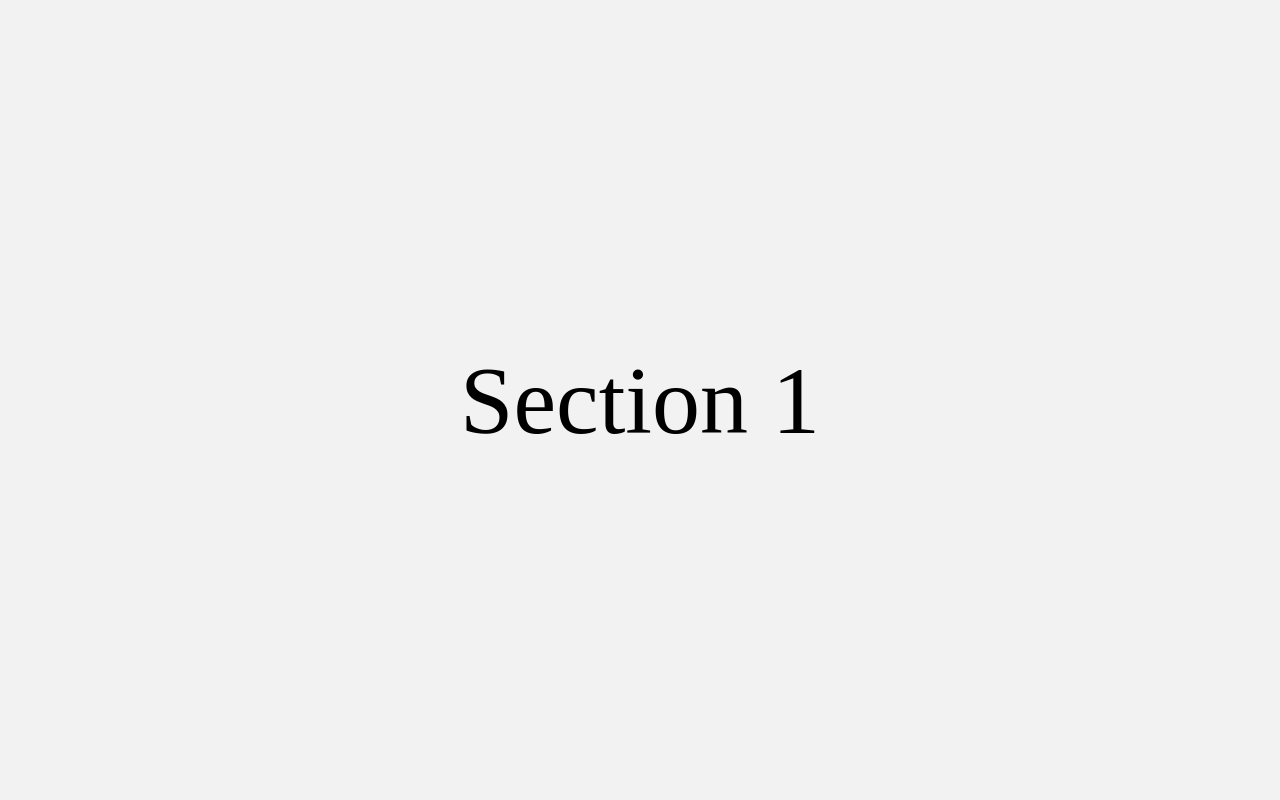
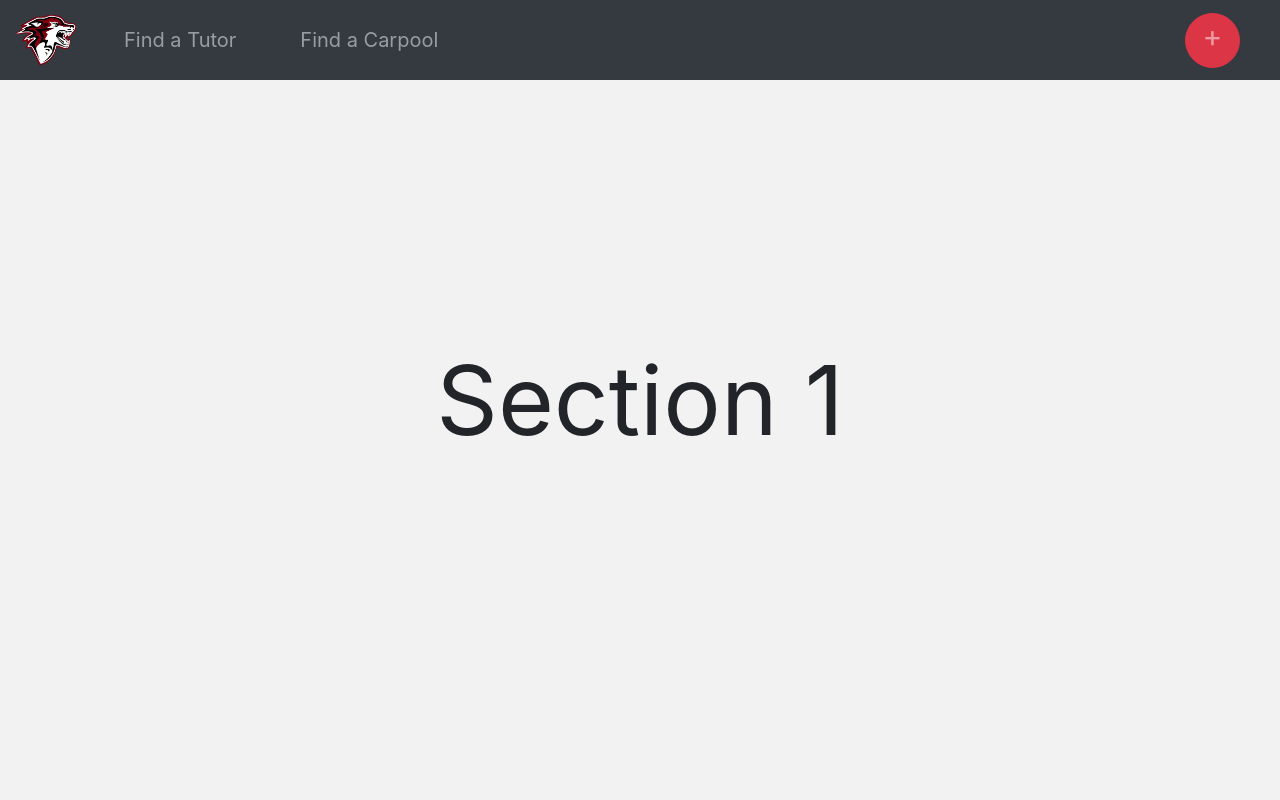
Before and after one commit to TangyTiger/ClassConnect, a Flask app: page /fullScreenHome in a window 1280 px wide. Run offline with Flask 2, Linux system fonts and the light colour scheme; some libraries are stand-ins or nearby versions.

Commit message:
ga4wwwwwwwwwwwwr

```diff
--- a/app/templates/fullScreenHome.html
+++ b/app/templates/fullScreenHome.html
@@ -6,7 +6,9 @@
     <script src="http://ajax.googleapis.com/ajax/libs/jquery/1.11.1/jquery.min.js"></script>
     <script src="static/fullPage.js-master/vendors/easings.min.js"></script>
     <script type="text/javascript" src="static/fullPage.js-master/src/fullPage.js"></script>
-
+    <link rel="stylesheet" href="https://maxcdn.bootstrapcdn.com/bootstrap/4.5.2/css/bootstrap.min.css">
+    <script src="https://cdnjs.cloudflare.com/ajax/libs/popper.js/1.16.0/umd/popper.min.js"></script>
+    <script src="https://maxcdn.bootstrapcdn.com/bootstrap/4.5.2/js/bootstrap.min.js"></script>
   <script type="text/javascript">
           $(document).ready(function() {
               $('#fullpage').fullpage({
@@ -24,6 +26,27 @@
 </head>
 
 <body>
+<nav class="navbar navbar-expand-sm bg-dark navbar-dark w-100" style="height:80px;position:absolute;z-index:5">
+      <!-- Brand/logo -->
+      <a class="navbar-brand" href="/home">
+        <img src="/static/logo.png" alt="logo" width="60px">
+      </a>
+
+      <!-- Links -->
+      <ul class="navbar-nav">
+        <li class="nav-item">
+          <a class="nav-link mx-4" href="/viewTutorsSubjects" style="font-size: 20px;">Find a Tutor</a>
+        </li>
+        <li class="nav-item mx-4">
+          <a class="nav-link" href="/viewCarpoolSubjects" style="font-size: 20px;">Find a Carpool</a>
+        </li>
+      </ul>
+      <ul class="navbar-nav ml-auto mr-4">
+        <li class="nav-item p-0">
+            <a class="nav-link btn btn-danger m-0" href="/post" style="border-radius: 50%; font-size: 30px; width: 55px; height: 55px; padding: 0px">+</a>
+        </li>
+      </ul>
+    </nav>
   <div id="fullpage">
     <div class="section">Section 1</div>
     <div class="section">
--- a/app/views.py
+++ b/app/views.py
@@ -183,3 +183,14 @@ def viewAllCarpools():
         if i["subject"] == subject:
             filteredSubjects.append(i)
     return render_template('carpoolViewing.html', tutorPosts=filteredSubjects)
+
+@app.route('/calendar')
+def calendar():
+
+    #  Get the calendar data
+    _calendar = make_calendar()
+
+    #  turn calendar data into a response
+    response = make_response(_calendar)
+    response.headers["Content-Disposition"] = "attachment; filename=EHSCalender.ics"
+    return response
```
Also changed, not shown: 1 other file.
